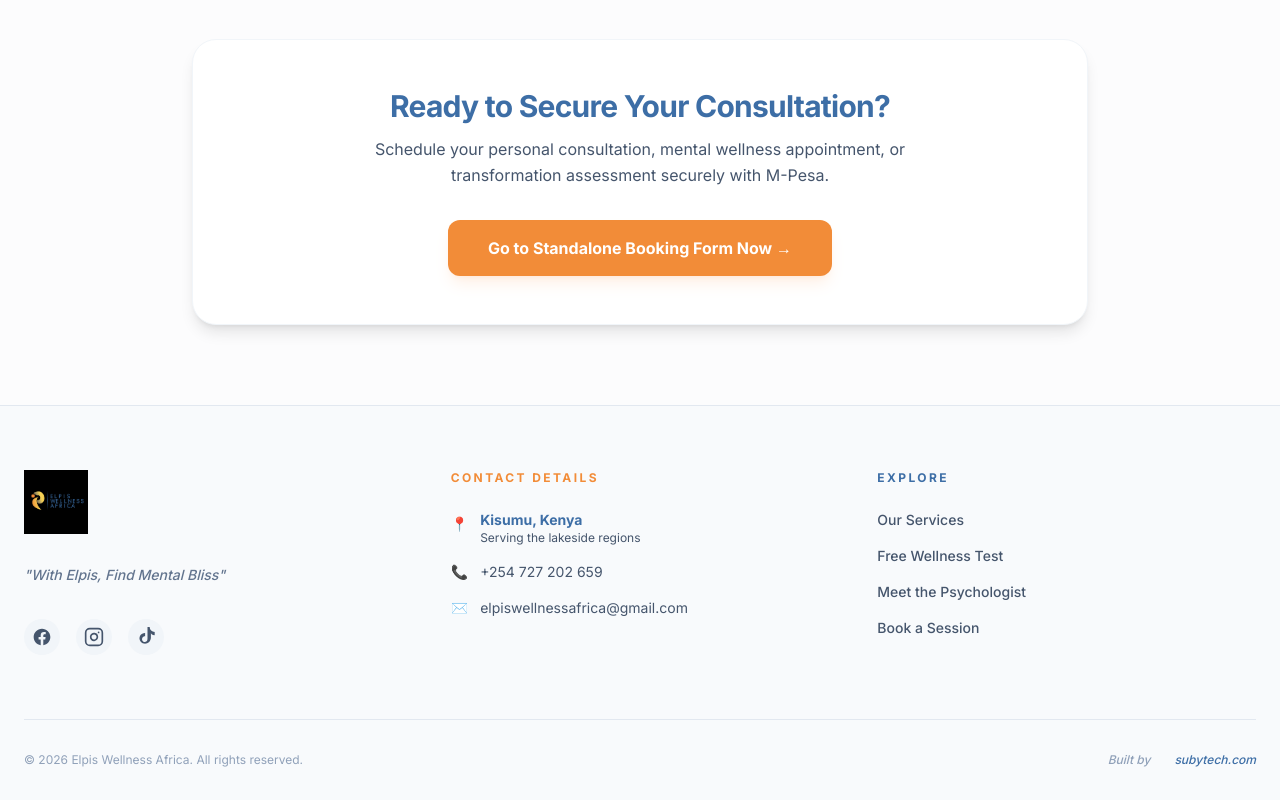
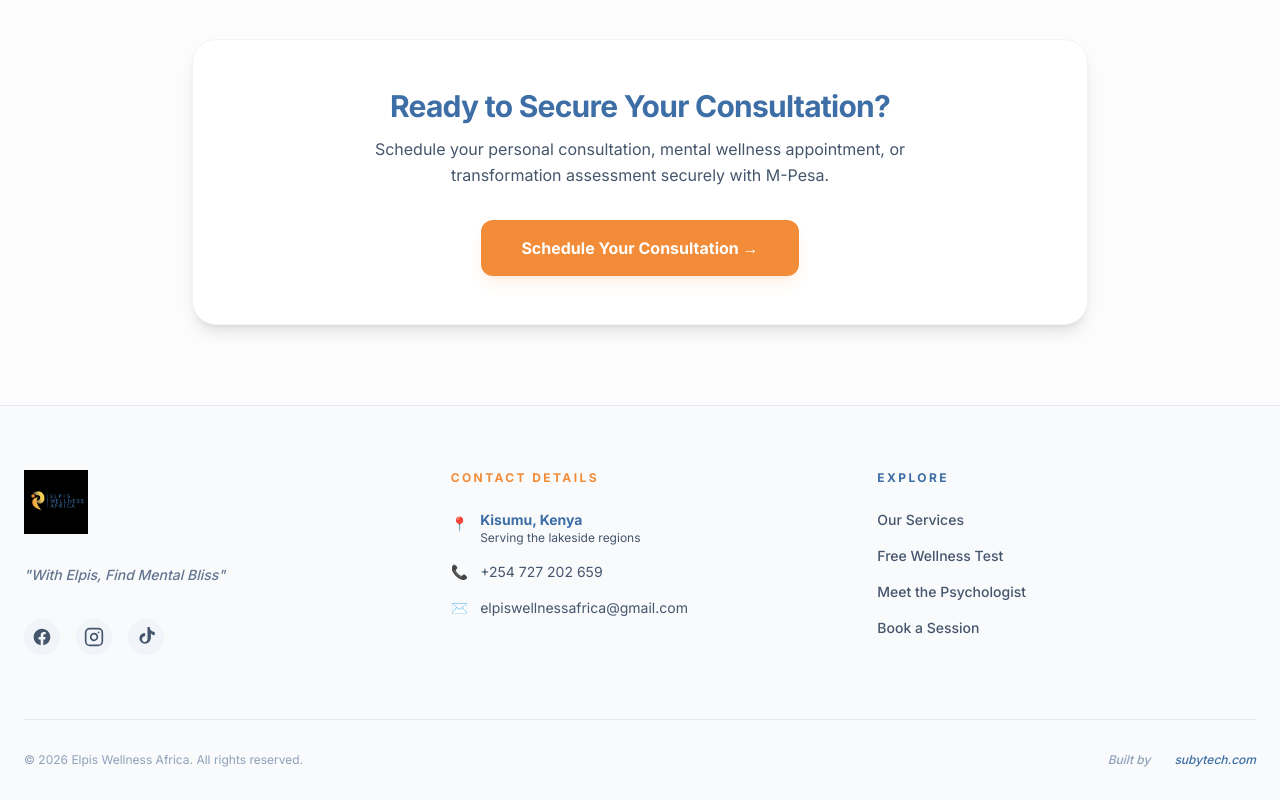
Before and after one commit to 50shadescode/elpis-wellness, a Next.js app: page /meet-jullie in a window 1280 px wide. Shown: the part 1592-2392 px from the top of the page. Built offline with nearby package versions, Linux system fonts and the light colour scheme.

Commit message:
improved the CTA for booking consultation

```diff
--- a/app/meet-jullie/page.tsx
+++ b/app/meet-jullie/page.tsx
@@ -127,7 +127,7 @@
           prefetch={false}
           className="inline-block bg-[#F28C38] text-white px-10 py-4 rounded-xl text-base font-bold shadow-lg shadow-orange-500/10 hover:bg-opacity-90 transition-all active:scale-95"
         >
-          Go to Standalone Booking Form Now →
+          Schedule Your Consultation →
         </Link>
       </section>
     </main>
```
